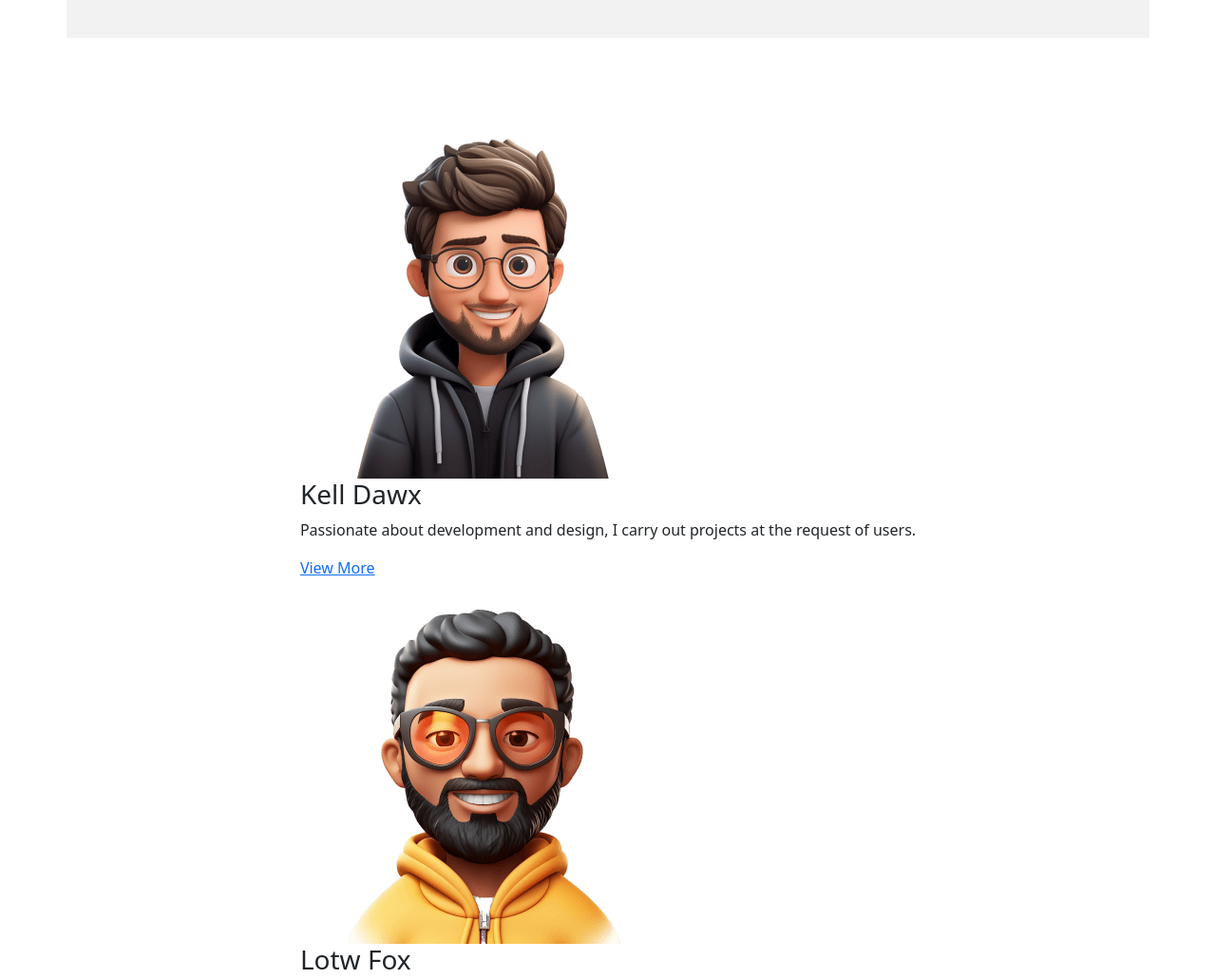
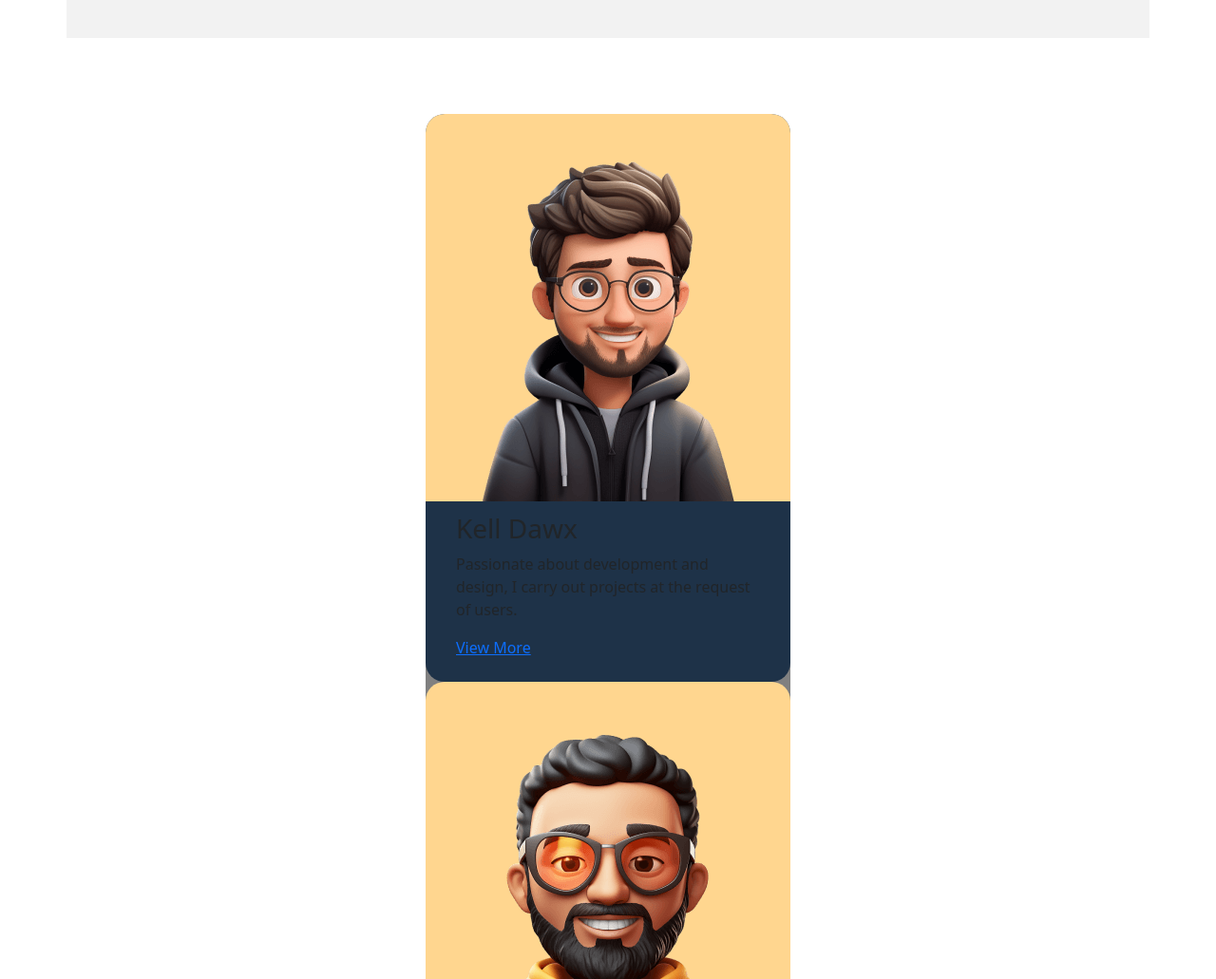
Before and after one commit to ChemaRapariz/hotel-website, a plain HTML site: page index.html in a window 1280 px wide. Shown: the part 840-1871 px from the top of the page at 95% size. Drawn offline with nearby package versions, Linux system fonts and the light colour scheme.

Commit message:
Card article width at 384px

```diff
--- a/assets/css/styles.css
+++ b/assets/css/styles.css
@@ -62,7 +62,27 @@
 }
 
 .card__content{
-    margin-inline: 1.75rem;
+    /* margin-inline: 1.75rem; */
+    border-radius: 1.25rem;
+    overflow: hidden;
+    background-color: gray;
+}
+
+.card__article{
+    width: 384px;
     border-radius: 1.25rem;
     overflow: hidden;
 }
+
+.card__image{
+    position: relative;
+    background-color: var(--first-color-light);
+    padding-top: 1.5rem;
+    margin-bottom: -.75rem;
+}
+
+.card__data{
+    background-color: var(--container-color);
+    padding: 1.5rem 2rem;
+
+}
```
